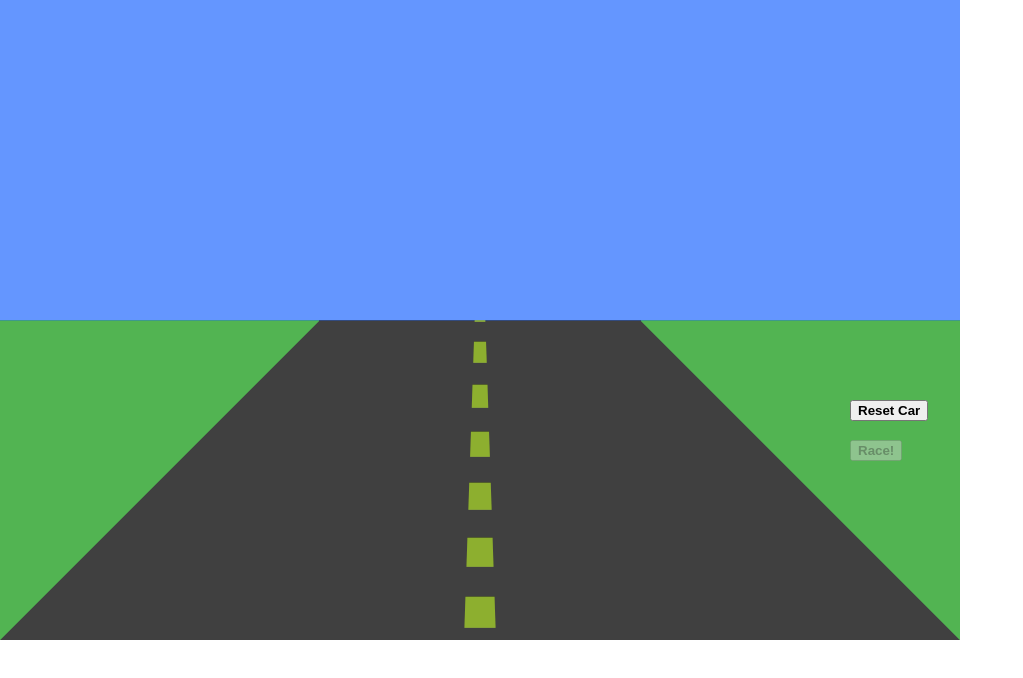
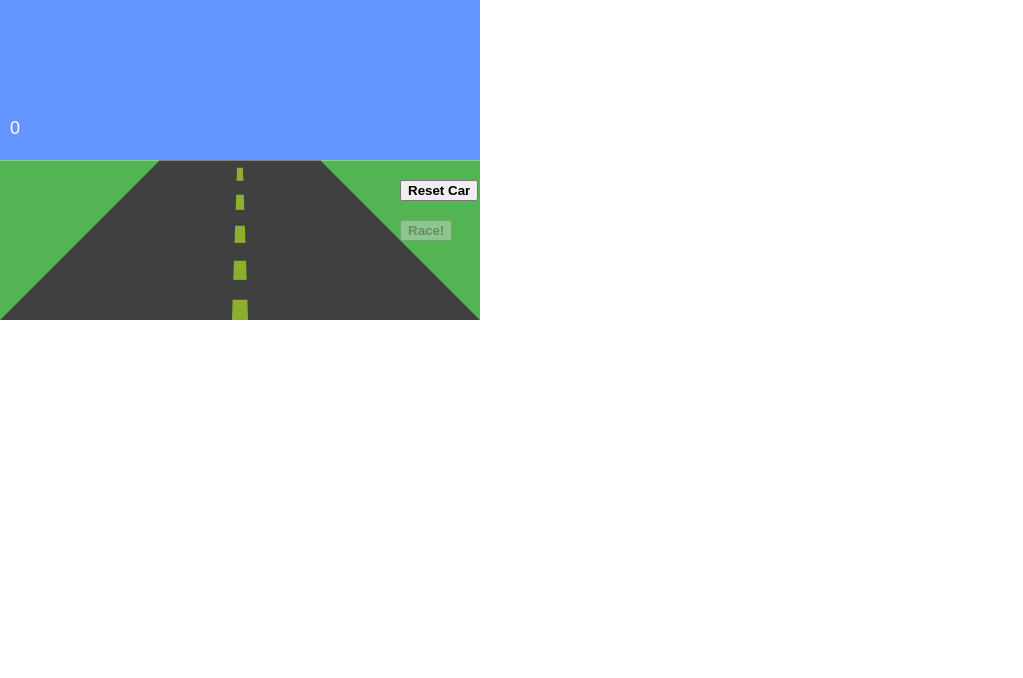
Before and after one commit to nholbert/FormulaT, a plain HTML site: page Level1/index2.html in a window 1280 px wide. Both pictures are taken after a click on the button "Race!". Shown: the whole page, without its empty margins (0-1023 px from the left). Drawn offline with Linux system fonts and the light colour scheme.

Commit message:
tweaked stright track for accelerometer use

```diff
--- a/Level1/index2.html
+++ b/Level1/index2.html
@@ -11,8 +11,12 @@
 <body onload="setup();">
     <canvas id="road" style="position: absolute; left: 0px; top: 0px; z-index: 0">Browser does not support HTML5</canvas>
 
-    <button id="Reset" name="Reset" type="button" onclick="resetRace()" style="position: absolute; left: 850px; top: 400px; z-index: 2; font-weight: bold;">Reset Car</button>
-    <button id="Race" name="Race" type="button" onclick="tick()" style="position: absolute; left: 850px; top: 440px; z-index: 2; font-weight: bold;">Race!</button>
+    <button id="Reset" name="Reset" type="button" onclick="resetRace()" style="position: absolute; left: 400px; top: 180px; z-index: 2; font-weight: bold;">Reset Car</button>
+    <button id="Race" name="Race" type="button" onclick="tick()" style="position: absolute; left: 400px; top: 220px; z-index: 2; font-weight: bold;">Race!</button>
+
+    <div id="accelvalue" style="position: absolute; left: 10px; top: 100px; z-index: 2; color: white;">
+    <p style="font-size: 18px;">0</p>
+    </div>
 
 </body>
 </html>
--- a/Level1/rdtest.js
+++ b/Level1/rdtest.js
@@ -1,16 +1,16 @@
-var WIDTH = 960;
-var HEIGHT = 640;
+var WIDTH = 480;
+var HEIGHT = 320;
 var rdLines = HEIGHT / 2;
-var scrollSpeed = 10;
 var stripecount = 1;
 var stripeflag = true;
 
 var x = WIDTH;
-var y = HEIGHT / 20;
+var y = HEIGHT / 15;
 var xpos = 1;
 var raceInt;
 
 var track1;
+var player1;
 
 var skyclr = 'rgb(100,150,255)';
 var grassclr = 'rgb(25,155,25)';
@@ -24,6 +24,7 @@ function setup() {
     context = canvas.getContext('2d');
 
     track1 = new track();
+    player1 = new player();
     track1.draw(context);
     sky();
 }
@@ -84,7 +85,11 @@ function stripes(i){
 
 function sky(){
     context.fillStyle = skyclr;
-    context.fillRect(0, 0, WIDTH, (HEIGHT / 2) + 1);
+    context.fillRect(0, 0, WIDTH, HEIGHT / 2);
+}
+
+function player(){
+    this.vel = 0;
 }
 
 
@@ -103,10 +108,14 @@ function stopCar(){
 function race() {
     var button = document.getElementById('Race');
     button.disabled = true;
-    stripecount += 1;
+    stripecount = 1;
+    if (player1.vel == 0) {
+	stripeflag = true;
+    }
+    stripecount += player1.vel;
     x = WIDTH;
-    y = HEIGHT / 20;
-    context.clearRect (0, (HEIGHT / 2) + 1, WIDTH, HEIGHT);
+    y = HEIGHT / 15;
+    context.clearRect (0, HEIGHT / 2, WIDTH, HEIGHT);
     sky();
     track1.draw(context);
 }
@@ -116,3 +125,14 @@ function resetRace() {
 }
 
 //////////////////
+
+window.ondevicemotion = function (event) {
+    var accelx = event.accelerationIncludingGravity.x;
+    var accely = event.accelerationIncludingGravity.y;
+    var ele = document.getElementById("accelvalue").innerHTML=accelx;
+    if (player1.vel + accelx < 0) {
+	player1.vel = 0;
+    } else {
+	player1.vel += accelx;
+    }
+}
```
